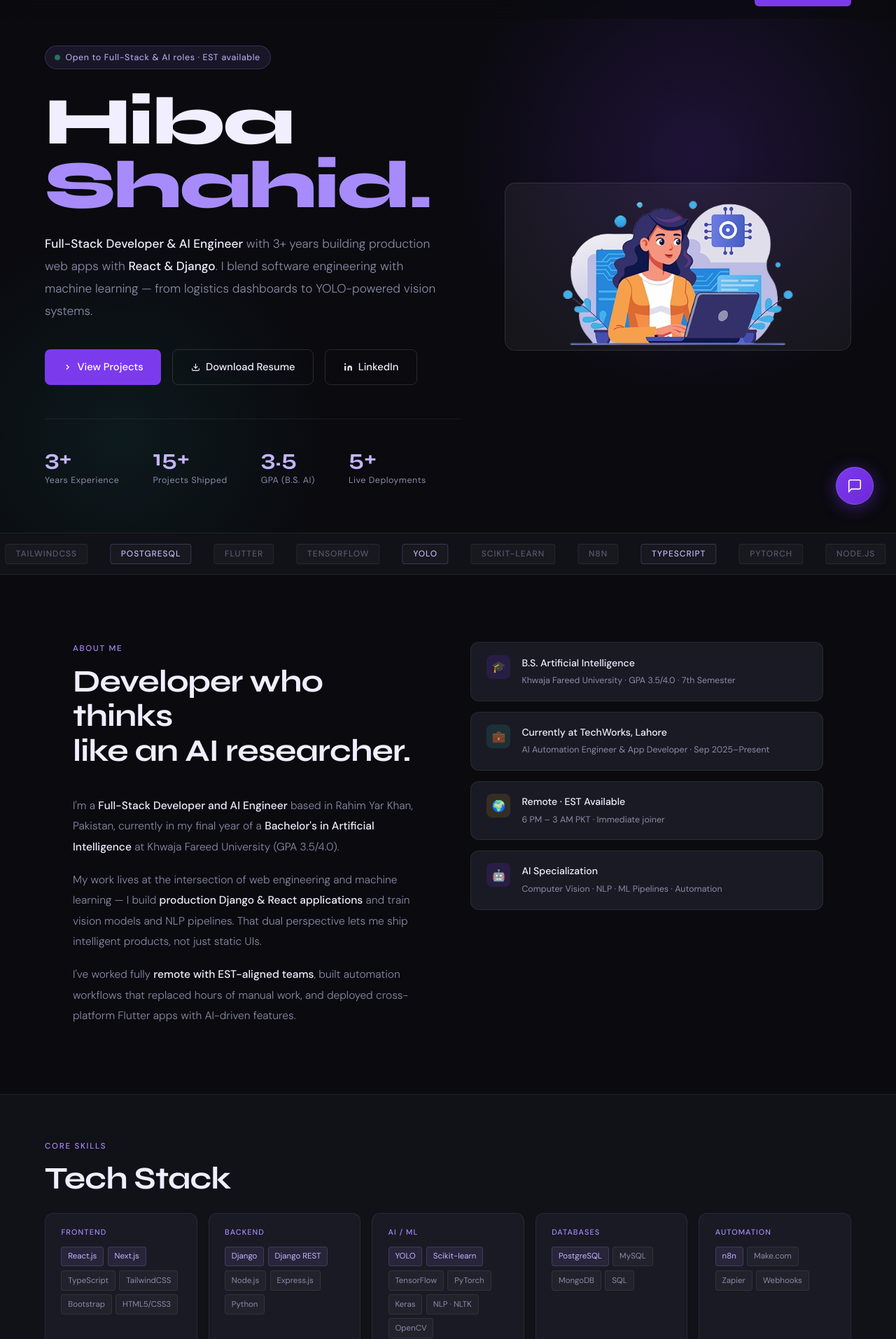
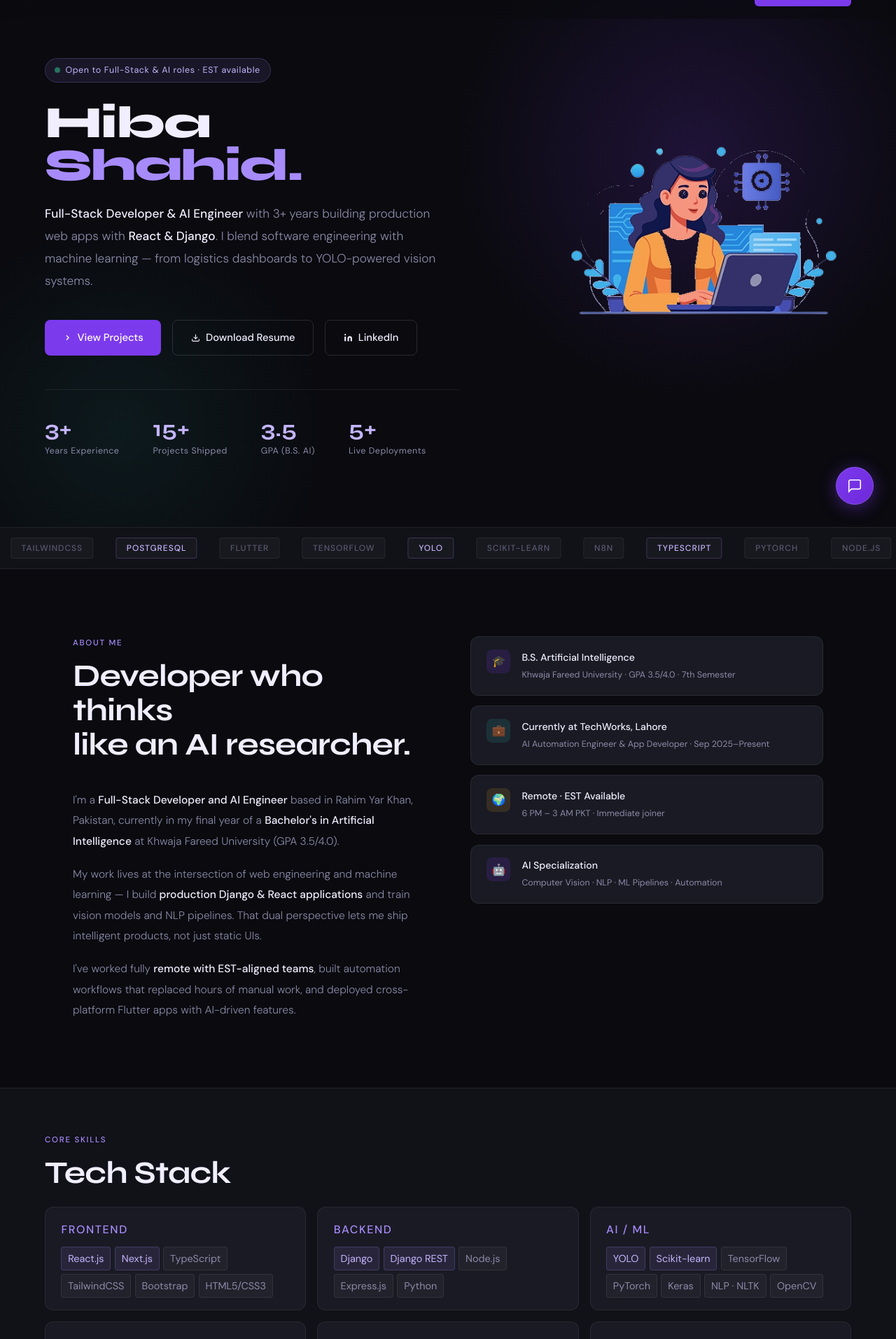
Before and after one commit to Hiba-Shahid/My-Portfolio, a React (Vite) app: page / in a window 1280 px wide. Shown: the part 47-1960 px from the top of the page at 70% size. Built offline with nearby package versions, Linux system fonts and the light colour scheme.

Commit message:
Update hero section styles and improve tech stack layout

```diff
--- a/src/components/AboutSkills.jsx
+++ b/src/components/AboutSkills.jsx
@@ -104,24 +104,24 @@ export function Skills() {
       <div style={{ maxWidth: 1200, margin: '0 auto' }}>
         <p className="section-label">Core Skills</p>
         <h2 className="section-title" style={{ marginBottom: '1.5rem' }}>Tech Stack</h2>
-        <div style={{ display: 'grid', gridTemplateColumns: 'repeat(auto-fit, minmax(190px,1fr))', gap: '1rem' }}>
+        <div style={{ display: 'grid', gridTemplateColumns: 'repeat(auto-fit, minmax(280px,1fr))', gap: '1rem' }}>
           {skillGroups.map(g => (
             <div key={g.label} style={{
               background: 'var(--card)', border: '1px solid var(--border)',
               borderRadius: 12, padding: '1.1rem 1.4rem'
             }}>
-              <div style={{ fontSize: '0.68rem', letterSpacing: '0.1em', textTransform: 'uppercase', color: 'var(--accent)', marginBottom: '0.7rem', fontWeight: 500 }}>{g.label}</div>
+              <div style={{ fontSize: '1rem', letterSpacing: '0.1em', textTransform: 'uppercase', color: 'var(--accent)', marginBottom: '0.7rem', fontWeight: 500 }}>{g.label}</div>
               <div style={{ display: 'flex', flexWrap: 'wrap', gap: '0.35rem' }}>
                 {g.core.map(t => (
                   <span key={t} style={{
-                    fontSize: '0.72rem', padding: '0.22rem 0.55rem',
+                    fontSize: '0.90rem', padding: '0.22rem 0.55rem',
                     background: 'rgba(167,139,250,0.1)', border: '1px solid rgba(167,139,250,0.2)',
                     borderRadius: 4, color: 'var(--accent3)'
                   }}>{t}</span>
                 ))}
                 {g.all.map(t => (
                   <span key={t} style={{
-                    fontSize: '0.72rem', padding: '0.22rem 0.55rem',
+                    fontSize: '0.90rem', padding: '0.22rem 0.55rem',
                     background: 'rgba(255,255,255,0.04)', border: '1px solid var(--border)',
                     borderRadius: 4, color: 'var(--muted)'
                   }}>{t}</span>
--- a/src/components/Hero.jsx
+++ b/src/components/Hero.jsx
@@ -16,7 +16,7 @@ export default function Hero() {
   return (
     <section id="hero" style={{
       minHeight: '100vh', display: 'flex', alignItems: 'center',
-      padding: '7rem 4rem 4rem', position: 'relative', overflow: 'hidden'
+      padding: '6rem 4rem 4rem', position: 'relative', overflow: 'hidden'
     }}>
       {/* Glows */}
       <div style={{
@@ -62,7 +62,7 @@ export default function Hero() {
         {/* Name */}
         <h1 style={{
           fontFamily: 'Syne, sans-serif',
-          fontSize: 'clamp(3.5rem, 8vw, 6rem)',
+          fontSize: 'clamp(3rem, 6vw, 4rem)',
           fontWeight: 800, lineHeight: 0.95,
           letterSpacing: '-0.03em', marginBottom: '1.4rem'
         }}>
@@ -136,13 +136,13 @@ export default function Hero() {
             src="/hero.png"
             alt="Hiba Shahid"
             style={{
-              width: '100%',
-              maxWidth: 500,
+              width: '115%',
+              marginBottom: 100,
+              maxWidth: 650,
               height: 'auto',
               borderRadius: '15px',
               transition: 'transform 0.3s ease',
-              border: '1px solid rgba(255,255,255,0.1)',
-              backgroundColor: 'rgba(255,255,255,0.05)'
+              backgroundColor: 'transparent'
             }}
             onMouseEnter={e => e.target.style.transform = 'scale(1.05)'}
             onMouseLeave={e => e.target.style.transform = 'scale(1)'}
```
Also changed, not shown: public/hero.png.
